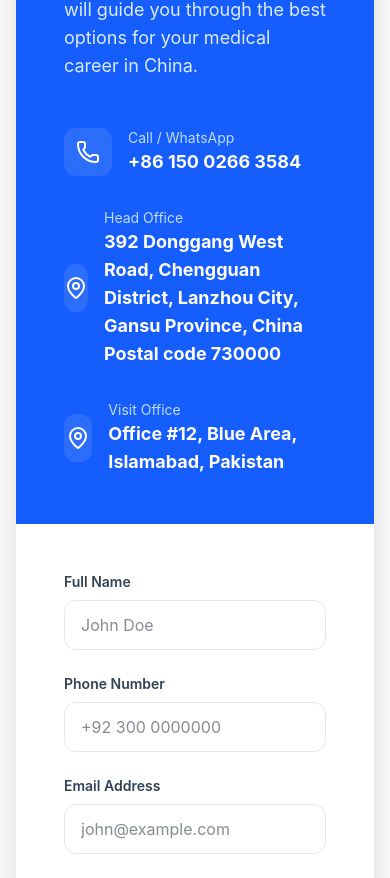
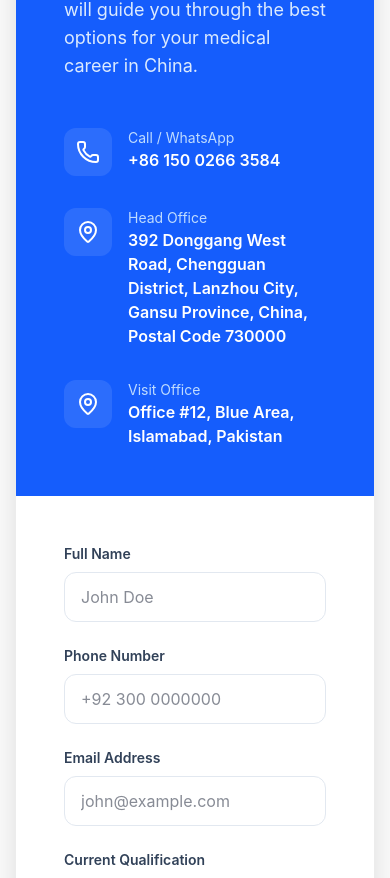
Before and after one commit to SANAULLAHKHANSATTI/educational-consultancy, a React (Vite) app: page / in a window 390 px wide. Shown: the part 10352-11230 px from the top of the page. Built offline with nearby package versions, Linux system fonts and the light colour scheme.

Commit message:
adjust responsiveness for contact us detail

```diff
--- a/src/App.tsx
+++ b/src/App.tsx
@@ -560,48 +560,45 @@ const Contact = () => {
             </p>
 
            <div className="space-y-8">
-              <div className="flex items-center gap-4">
-                <div className="w-12 h-12 bg-white/10 rounded-xl flex items-center justify-center">
+
+  {/* Phone */}
+  <div className="flex items-start gap-4">
+    <div className="w-12 h-12 bg-white/10 rounded-xl flex items-center justify-center flex-shrink-0">
       <Phone className="h-6 w-6" />
     </div>
     <div>
       <p className="text-blue-200 text-sm">Call / WhatsApp</p>
-                  <p className="text-lg font-bold">+86 150 0266 3584</p>
+      <p className="text-base font-semibold break-words">
+        +86 150 0266 3584
+      </p>
     </div>
   </div>
-              {/*
-              <div className="flex items-center gap-4">
-                <div className="w-12 h-12 bg-white/10 rounded-xl flex items-center justify-center">
-                  <Mail className="h-6 w-6" />
-                </div>
-                <div>
-                  <p className="text-blue-200 text-sm">Email Us</p>
-                  <p className="text-lg font-bold">info@chinambbs.pk</p>
-                </div>
-              </div>
-                */}
 
-    <div className="flex items-center gap-4">
-                <div className="w-12 h-12 bg-white/10 rounded-xl flex items-center justify-center">
+  {/* Head Office */}
+  <div className="flex items-start gap-4">
+    <div className="w-12 h-12 bg-white/10 rounded-xl flex items-center justify-center flex-shrink-0">
       <MapPin className="h-6 w-6" />
     </div>
     <div>
       <p className="text-blue-200 text-sm">Head Office</p>
-                  <p className="text-lg font-bold">392 Donggang West Road, Chengguan District, Lanzhou City, Gansu Province, China Postal code 730000</p>
+      <p className="text-base font-semibold break-words">
+        392 Donggang West Road, Chengguan District, Lanzhou City, Gansu Province, China, Postal Code 730000
+      </p>
     </div>
   </div>
 
-              <div className="flex items-center gap-4">
-                <div className="w-12 h-12 bg-white/10 rounded-xl flex items-center justify-center">
+  {/* Visit Office */}
+  <div className="flex items-start gap-4">
+    <div className="w-12 h-12 bg-white/10 rounded-xl flex items-center justify-center flex-shrink-0">
       <MapPin className="h-6 w-6" />
     </div>
     <div>
       <p className="text-blue-200 text-sm">Visit Office</p>
-                  <p className="text-lg font-bold">Office #12, Blue Area, Islamabad, Pakistan</p>
+      <p className="text-base font-semibold break-words">
+        Office #12, Blue Area, Islamabad, Pakistan
+      </p>
     </div>
   </div>
-
-
 
 </div>
           </div>
```
Lines whose indentation alone changed are shown as unchanged.
